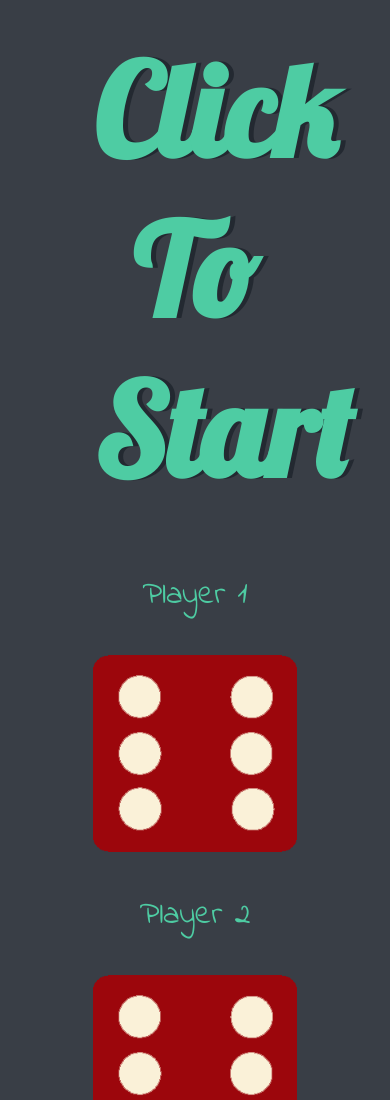
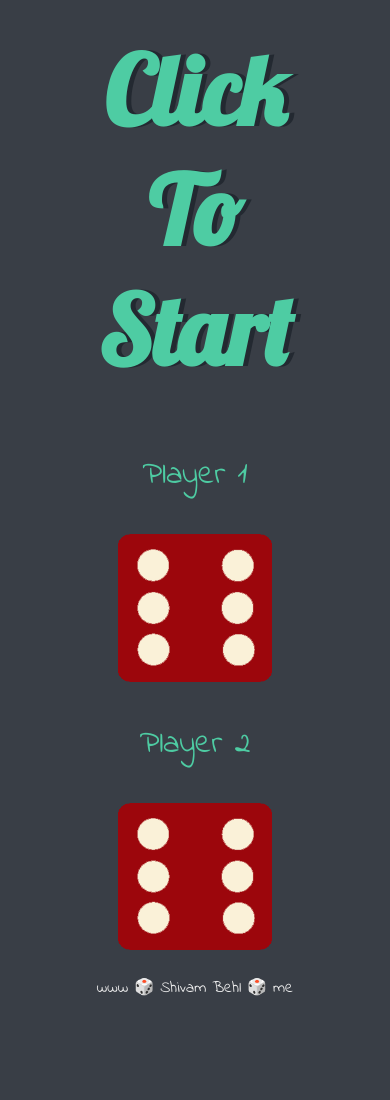
Before and after one commit to shivambehl15/dice-game, a plain HTML site: page index.html in a window 390 px wide. Shown: the top 1100 px of the page. After the commit the page ends 1008 px from the top, so only its background shows below. Drawn offline with Linux system fonts and the light colour scheme.

Commit message:
added media to make content responsive

```diff
--- a/styles.css
+++ b/styles.css
@@ -44,3 +44,16 @@ a{
   color: #EEEEEE;
   text-decoration: none;
 }
+
+
+@media(max-width: 1200px){
+
+  h1{
+    font-size: 6rem;
+  }
+
+  img{
+    width: 60%;
+  }
+
+}
```
